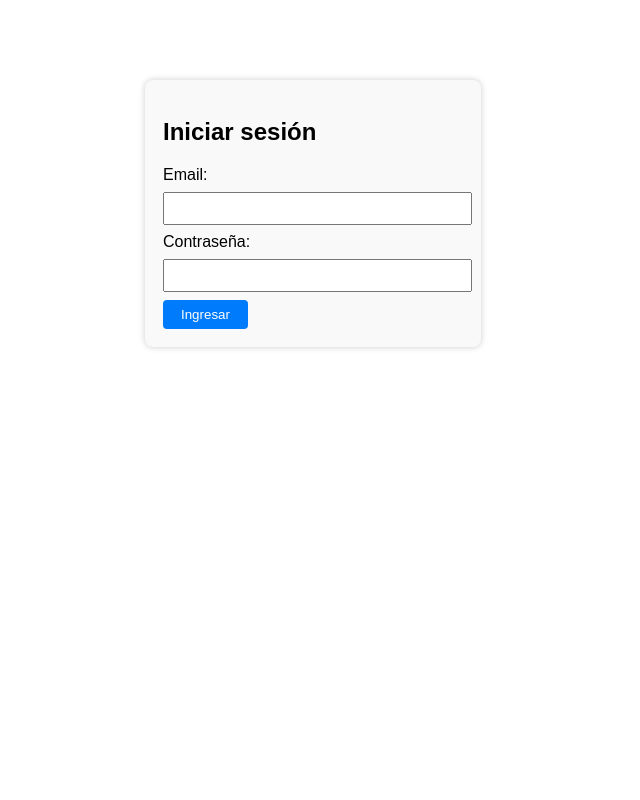
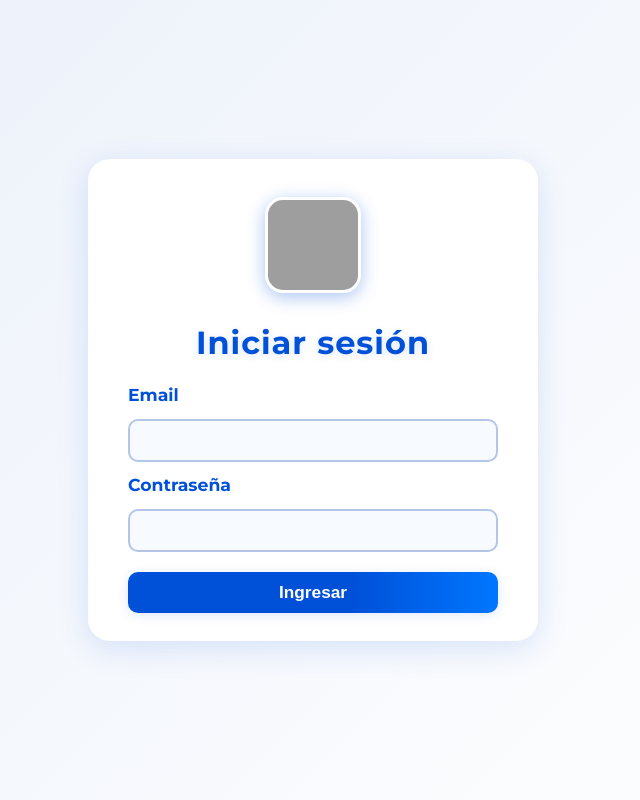
Before and after one commit to luisgarciau03-art/NIOVALWEB, a Flask app: page / in a window 1280 px wide. Shown: the whole page, without its empty margins (327-967 px from the left). Run offline with Flask 3, Linux system fonts and the light colour scheme; grey boxes are pictures that could not be loaded.

Commit message:
Agrega .gitignore update

```diff
--- a/script45t.py
+++ b/script45t.py
@@ -996,7 +996,7 @@ if __name__ == "__main__":
         drive_url = result[2]
         nombre_cliente = result[3]
         esquema = result[4]
-        total_factura = result[5]
+        monto = result[5]
         num_factura = result[6]
         mes_actual = get_mes_actual()
 
@@ -1011,7 +1011,7 @@ if __name__ == "__main__":
             print("No se pudo obtener el PDF. Flujo detenido.")
         else:
             print("[DEBUG] Llamando a insertar_fila_ventas...")
-            result_ventas = insertar_fila_ventas(drive_url or "", nombre_cliente, total_factura, num_factura, esquema, mes_actual)
+            result_ventas = insertar_fila_ventas(drive_url or "", nombre_cliente, monto, num_factura, esquema, mes_actual)
             print(f"[DEBUG] Resultado de insertar_fila_ventas: {result_ventas}")
 
         ahora_fin = datetime.now().strftime("%d/%m/%Y %H:%M:%S")
--- a/templates/login.html
+++ b/templates/login.html
@@ -2,25 +2,143 @@
 <html>
 <head>
   <title>Login</title>
+  <link href="https://fonts.googleapis.com/css?family=Montserrat:400,700&display=swap" rel="stylesheet">
   <style>
-    body { font-family: Arial, sans-serif; }
-    .login-box { width: 300px; margin: 80px auto; padding: 18px; background: #f9f9f9; border-radius: 8px; box-shadow: 0 0 6px #ccc; }
-    .login-box input { width: 97%; padding: 7px; margin: 8px 0;}
-    .login-box button { padding: 7px 18px; border-radius: 4px; background: #007bfc; color: white; border: none; }
-    .error { color: red; margin-bottom: 12px;}
+    body {
+      background: linear-gradient(135deg, #eaf0fa 0%, #ffffff 100%);
+      font-family: 'Montserrat', Arial, sans-serif;
+      margin: 0;
+      padding: 0;
+      color: #222;
+      min-height: 100vh;
+      display: flex;
+      align-items: center;
+      justify-content: center;
+    }
+    .login-card {
+      background: #fff;
+      border-radius: 22px;
+      box-shadow: 0 8px 32px #0050d822;
+      max-width: 370px;
+      width: 98vw;
+      margin: 0 auto;
+      padding: 38px 40px 28px 40px;
+      transition: box-shadow 0.3s;
+      animation: fadeInCard 1.1s cubic-bezier(.68,-0.55,.27,1.55) 1;
+    }
+    @keyframes fadeInCard {
+      0% { opacity: 0; transform: translateY(40px) scale(0.98); }
+      60% { opacity: 1; transform: translateY(-8px) scale(1.03); }
+      100% { opacity: 1; transform: translateY(0) scale(1); }
+    }
+    .logo-container {
+      text-align: center;
+      margin-bottom: 18px;
+    }
+    .logo-container img {
+      width: 90px;
+      height: 90px;
+      object-fit: cover;
+      border-radius: 18px;
+      box-shadow: 0 4px 18px #0050d855;
+      border: 3px solid #fff;
+      background: #eaf0fa;
+      transition: transform 0.3s, box-shadow 0.3s;
+      animation: logoPop 1.2s cubic-bezier(.68,-0.55,.27,1.55) 1;
+    }
+    .logo-container img:hover {
+      transform: scale(1.08) rotate(-2deg);
+      box-shadow: 0 8px 32px #0050d8aa;
+    }
+    @keyframes logoPop {
+      0% { transform: scale(0.7); opacity: 0; }
+      60% { transform: scale(1.1); opacity: 1; }
+      100% { transform: scale(1); }
+    }
+    h2 {
+      text-align: center;
+      color: #0050d8;
+      font-size: 2em;
+      font-weight: 700;
+      margin-bottom: 22px;
+      letter-spacing: 1px;
+      text-shadow: 0 2px 8px #0050d822;
+    }
+    form {
+      display: flex;
+      flex-direction: column;
+      gap: 12px;
+      width: 100%;
+      margin: 0 auto;
+    }
+    label {
+      font-weight: 600;
+      color: #0050d8;
+      font-size: 1.08em;
+      margin-bottom: 2px;
+    }
+    input[type="email"], input[type="password"] {
+      border: 2px solid #b3c6e6;
+      border-radius: 10px;
+      padding: 9px 14px;
+      font-size: 1.08em;
+      outline: none;
+      transition: border 0.2s, background 0.2s;
+      background: #f7faff;
+    }
+    input[type="email"]:focus, input[type="password"]:focus {
+      border-color: #0050d8;
+      background: #eaf0fa;
+    }
+    button {
+      background: linear-gradient(90deg, #0050d8 60%, #0077ff 100%);
+      color: #fff;
+      border: none;
+      border-radius: 10px;
+      padding: 10px 0;
+      font-size: 1.08em;
+      font-weight: 700;
+      cursor: pointer;
+      box-shadow: 0 2px 12px #0050d822;
+      transition: background 0.2s, box-shadow 0.2s, transform 0.2s;
+      margin-top: 8px;
+    }
+    button:hover {
+      background: linear-gradient(90deg, #0077ff 60%, #0050d8 100%);
+      box-shadow: 0 6px 24px #0050d822;
+      transform: scale(1.07);
+    }
+    .error {
+      color: #d80032;
+      margin-bottom: 12px;
+      text-align: center;
+      font-weight: 600;
+      font-size: 1.08em;
+    }
+    @media (max-width: 500px) {
+      .login-card {
+        padding: 18px 6px 12px 6px;
+        max-width: 98vw;
+      }
+      h2 { font-size: 1.3em; }
+      .logo-container img { width: 60px; height: 60px; }
+    }
   </style>
 </head>
 <body>
-  <div class="login-box">
+  <div class="login-card">
+    <div class="logo-container">
+      <img src="https://res.cloudinary.com/dipt3jq6r/image/upload/v1764307686/NIOVAL-05_xhfrrh.jpg" alt="Logo Nioval">
+    </div>
     <h2>Iniciar sesión</h2>
     {% if error %}
       <div class="error">{{ error }}</div>
     {% endif %}
     <form method="POST">
-      <label>Email:</label><br>
-      <input type="email" name="email" required><br>
-      <label>Contraseña:</label><br>
-      <input type="password" name="password" required><br>
+      <label for="email">Email</label>
+      <input type="email" name="email" id="email" required autocomplete="username">
+      <label for="password">Contraseña</label>
+      <input type="password" name="password" id="password" required autocomplete="current-password">
       <button type="submit">Ingresar</button>
     </form>
   </div>
```
